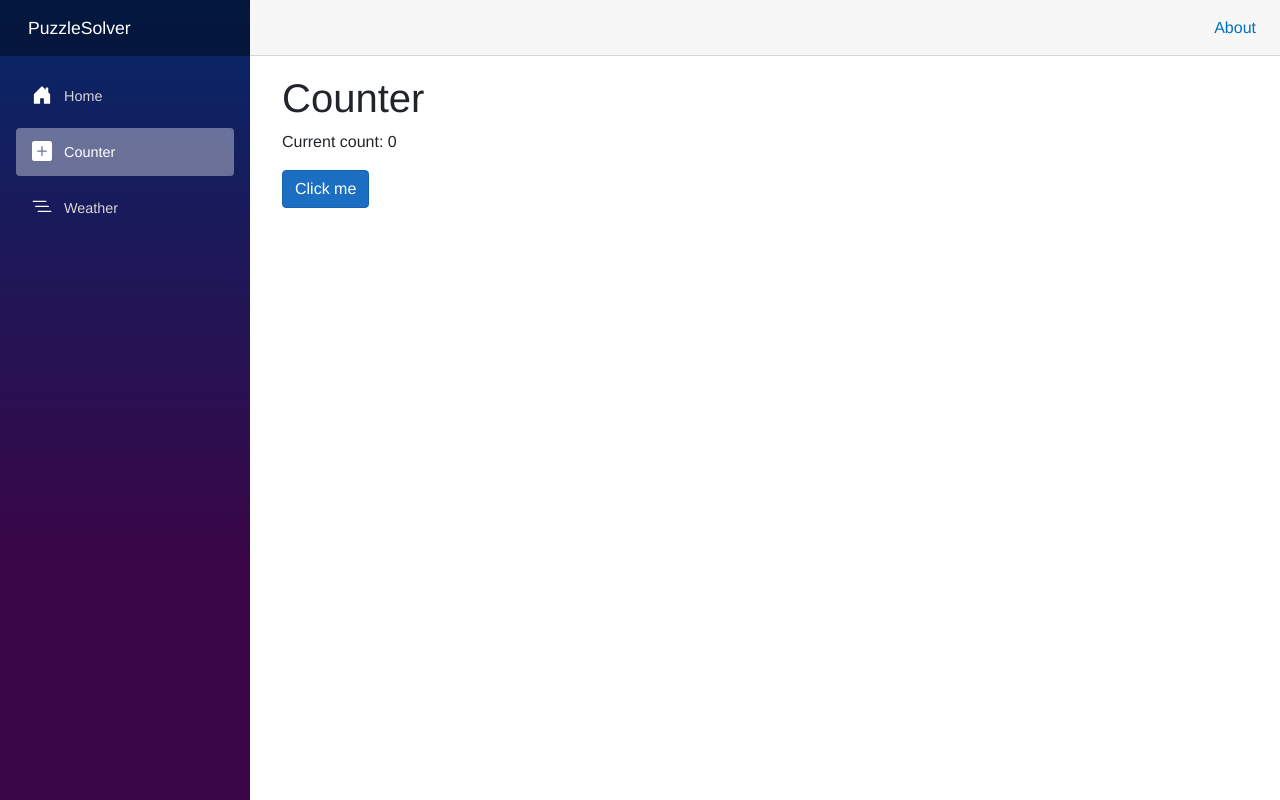
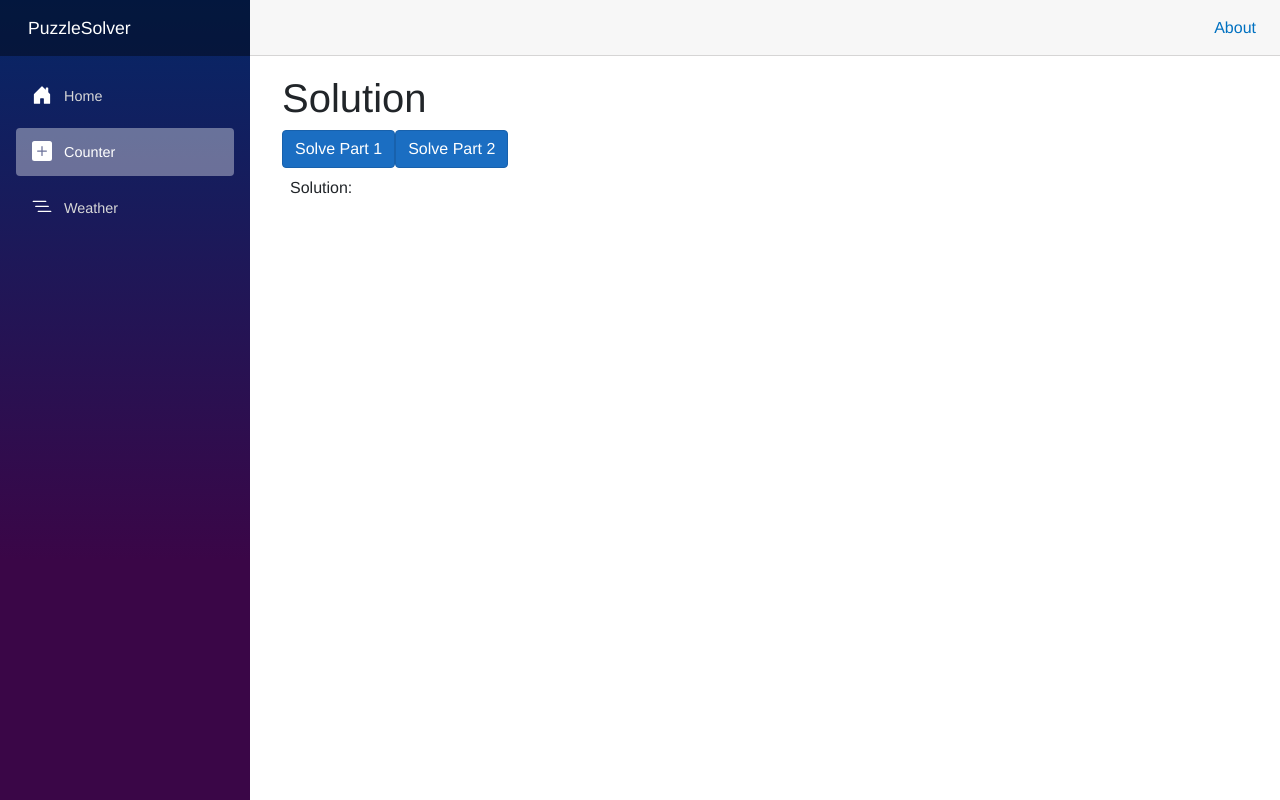
Before and after one commit to sylvain69780/PuzzleSolver, an ASP.NET Core app: page /counter in a window 1280 px wide. Run offline with ASP.NET Core 8, Linux system fonts and the light colour scheme; style sheets or scripts are compiled from the project's sources.

Commit message:
day20, page using counter

```diff
--- a/Algorithms/AdventOfCode/Y2023/Day20/PulsePropagation.cs
+++ b/Algorithms/AdventOfCode/Y2023/Day20/PulsePropagation.cs
@@ -212,7 +212,7 @@ namespace Algorithms.AdventOfCode.Y2023.Day20
                             if (module.pulse == "-high" && counters.TryGetValue(module.pulseOrigin, out var list))
                             {
                                 list.Add((count, time,list.Count>0 ? count - list[^1].count : 0));
-                                if (counters.Values.All(x => x.Count >= 10))
+                                if (counters.Values.All(x => x.Count >= 2))
                                     found = true;
                             }
                         }
--- a/PuzzleSolver/Pages/Counter.razor
+++ b/PuzzleSolver/Pages/Counter.razor
@@ -1,18 +1,33 @@
 @page "/counter"
+@using Algorithms.AdventOfCode.Y2023.Day20
+@inject HttpClient Http
 
-<PageTitle>Counter</PageTitle>
+<PageTitle>Solution</PageTitle>
 
-<h1>Counter</h1>
+<h1>Solution</h1>
 
-<p role="status">Current count: @currentCount</p>
+@foreach(var part in pulsePropagation.Strategies)
+{
+<button class="btn btn-primary" @onclick="(e) => IncrementCount(part)">Solve @part</button>
+}
 
-<button class="btn btn-primary" @onclick="IncrementCount">Click me</button>
+<p class="p-2" role="status">Solution: @solution</p>
 
 @code {
-    private int currentCount = 0;
+    private string input = string.Empty;
 
-    private void IncrementCount()
+    private string solution = string.Empty;
+
+    private PulsePropagation pulsePropagation = new ();
+
+    protected override async Task OnInitializedAsync()
     {
-        currentCount++;
+        var s = await Http.GetStringAsync("sample-data/AdventOfCode/Y2023/Day20/PulsePropagation_full.txt");
+        input = s.Replace("\r", "");
+    }
+
+    private void IncrementCount(string part)
+    {
+        solution = pulsePropagation.Solve(input,part).Last();
     }
 }
```
Also changed, not shown: PuzzleSolver/PuzzleSolver.csproj, 1 other file.
